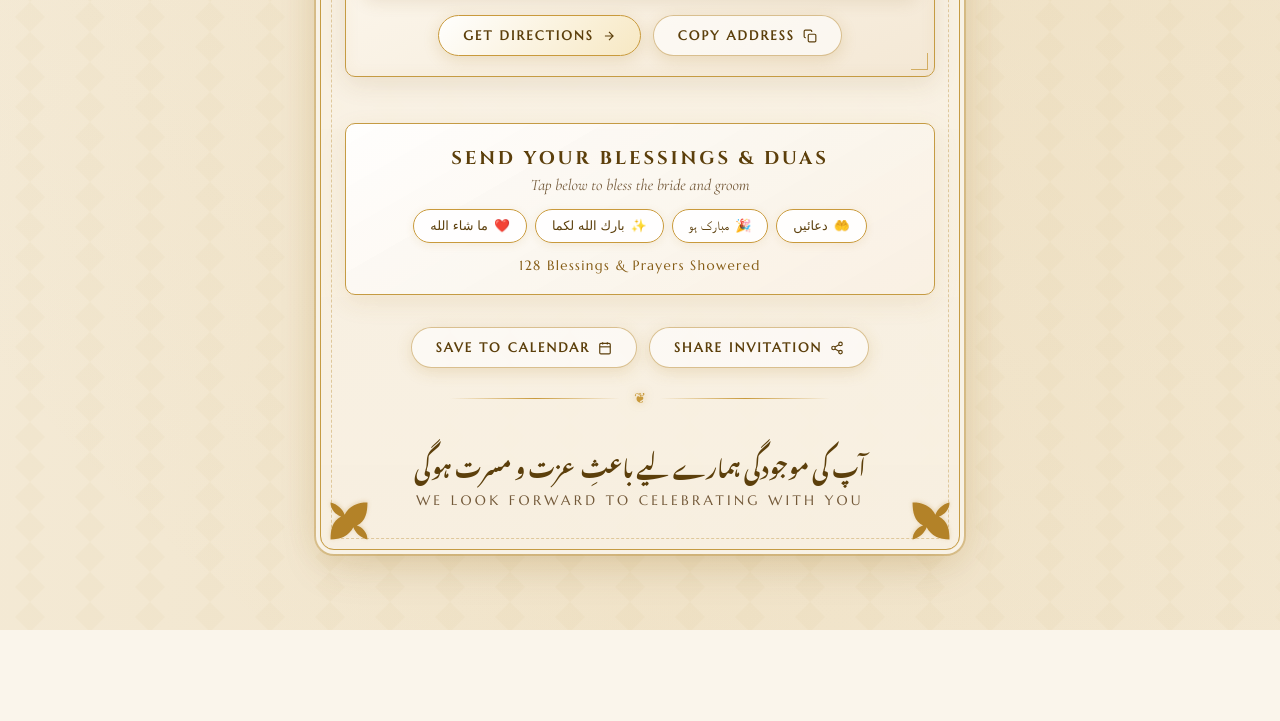
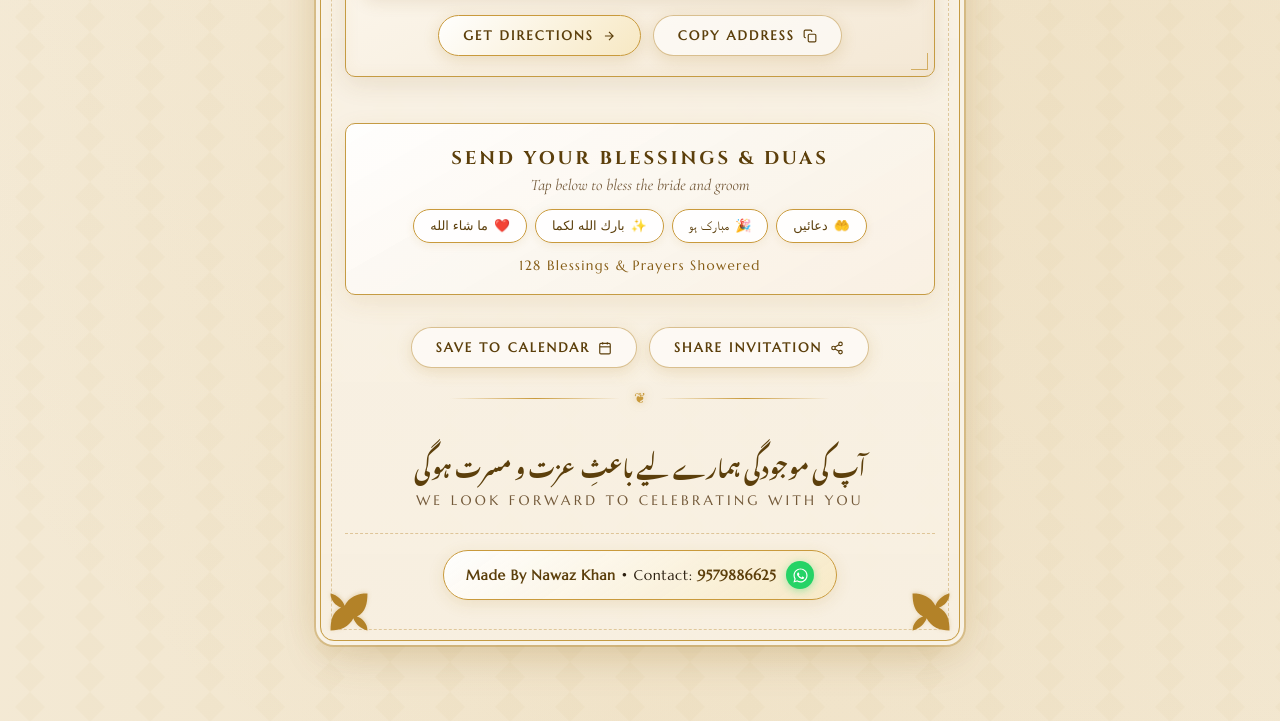
Before and after one commit to nawazkhan060/Aqsa_weds_arish, a plain HTML site: page index.html in a window 1280 px wide. Shown: the part 3178-3899 px from the top of the page. Before the commit the page ends 3808 px from the top, so only its background shows below. Drawn offline with nearby package versions, Linux system fonts and the light colour scheme; a web font is replaced by a local one.

Commit message:
Add files via upload

```diff
--- a/index.html
+++ b/index.html
@@ -776,6 +776,57 @@
     font-weight: 500;
   }
 
+  .footer-credit {
+    margin-top: 24px;
+    padding-top: 16px;
+    border-top: 1px dashed rgba(182, 134, 44, 0.4);
+    display: flex;
+    justify-content: center;
+  }
+  .credit-badge-btn {
+    display: inline-flex;
+    align-items: center;
+    justify-content: center;
+    gap: 10px;
+    padding: 10px 22px;
+    border-radius: 30px;
+    background: linear-gradient(145deg, rgba(255, 255, 255, 0.95), rgba(247, 231, 190, 0.75));
+    border: 1.2px solid var(--gold);
+    color: var(--ink);
+    text-decoration: none;
+    box-shadow: 0 4px 16px rgba(182, 134, 44, 0.16);
+    transition: transform 0.25s ease, box-shadow 0.25s ease, background 0.25s ease;
+  }
+  .credit-badge-btn:hover {
+    transform: translateY(-2px);
+    background: linear-gradient(145deg, #ffffff, #f5e1b8);
+    border-color: var(--gold-dark);
+    box-shadow: 0 6px 22px rgba(182, 134, 44, 0.32);
+  }
+  .credit-text {
+    font-family: 'Marcellus', serif;
+    font-size: 0.88rem;
+    letter-spacing: 0.04em;
+    color: var(--ink);
+    line-height: 1.4;
+  }
+  .credit-text strong {
+    font-weight: 700;
+    color: var(--gold-dark);
+  }
+  .credit-wa-icon {
+    display: inline-flex;
+    align-items: center;
+    justify-content: center;
+    width: 28px;
+    height: 28px;
+    border-radius: 50%;
+    background: #25d366;
+    color: #fff;
+    box-shadow: 0 2px 8px rgba(37, 211, 102, 0.4);
+    flex-shrink: 0;
+  }
+
   /* Toast Notification */
   .toast {
     position: fixed;
@@ -1360,6 +1411,19 @@
     <footer>
       <div class="footer-ur urdu">آپ کی موجودگی ہمارے لیے باعثِ عزت و مسرت ہوگی</div>
       <div class="footer-en">We look forward to celebrating with you</div>
+
+      <div class="footer-credit">
+        <a href="https://wa.me/919579886625?text=Hello%20Nawaz%20Khan" target="_blank" rel="noopener" class="credit-badge-btn" title="Contact Nawaz Khan on WhatsApp">
+          <span class="credit-text">
+            <strong>Made By Nawaz Khan</strong> &bull; Contact: <strong>9579886625</strong>
+          </span>
+          <span class="credit-wa-icon" aria-label="WhatsApp">
+            <svg viewBox="0 0 24 24" width="17" height="17" fill="currentColor">
+              <path d="M12.04 2C6.58 2 2.13 6.45 2.13 11.91C2.13 13.66 2.59 15.36 3.45 16.86L2.05 22L7.3 20.63C8.75 21.41 10.38 21.83 12.04 21.83C17.5 21.83 21.95 17.38 21.95 11.92C21.95 6.46 17.5 2 12.04 2M12.04 20.15C10.56 20.15 9.11 19.76 7.85 19.01L7.55 18.83L4.44 19.65L5.27 16.62L5.07 16.31C4.24 14.99 3.81 13.47 3.81 11.91C3.81 7.37 7.5 3.68 12.04 3.68C16.58 3.68 20.27 7.37 20.27 11.91C20.27 16.45 16.58 20.15 12.04 20.15M16.55 14.39C16.3 14.26 15.08 13.66 14.85 13.58C14.62 13.5 14.46 13.45 14.3 13.7C14.13 13.95 13.67 14.5 13.53 14.65C13.39 14.81 13.25 14.83 13 14.71C12.75 14.58 11.96 14.32 11.02 13.49C10.29 12.84 9.8 12.04 9.66 11.79C9.51 11.54 9.64 11.4 9.77 11.28C9.88 11.16 10.02 10.99 10.15 10.84C10.28 10.69 10.32 10.58 10.4 10.42C10.48 10.25 10.44 10.11 10.38 9.99C10.32 9.86 9.83 8.66 9.62 8.17C9.42 7.69 9.22 7.75 9.07 7.74H8.6C8.44 7.74 8.18 7.8 7.95 8.05C7.72 8.3 7.08 8.9 7.08 10.12C7.08 11.34 7.97 12.51 8.09 12.67C8.22 12.84 9.83 15.32 12.3 16.38C12.89 16.63 13.34 16.78 13.7 16.9C14.29 17.09 14.83 17.06 15.26 17C15.74 16.93 16.74 16.4 16.95 15.81C17.15 15.22 17.15 14.72 17.09 14.62C17.03 14.5 16.8 14.43 16.55 14.39Z"/>
+            </svg>
+          </span>
+        </a>
+      </div>
     </footer>
 
   </div>
```
